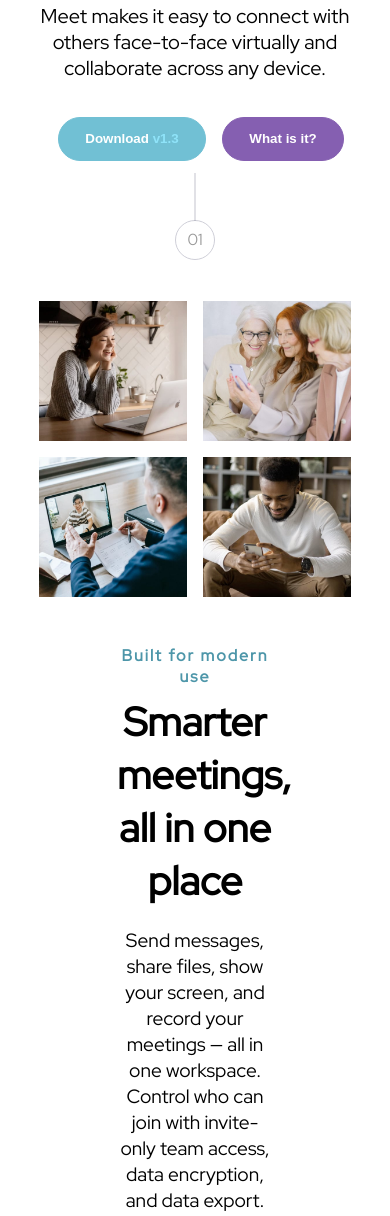
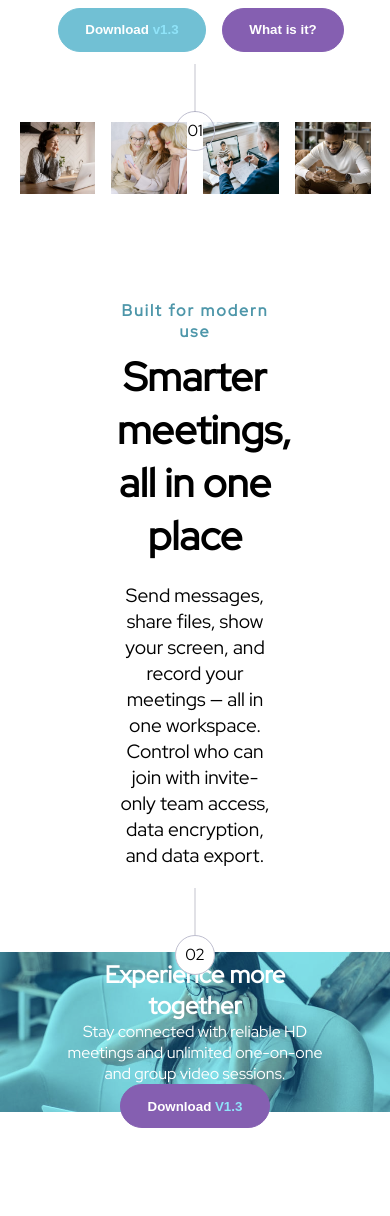
Before and after one commit to phwnganh/mentor-meeting-landing-page, a plain HTML site: page index.html in a window 390 px wide. Shown: the part 576-1792 px from the top of the page. After the commit the page ends 1704 px from the top, so only its background shows below. Drawn offline with Linux system fonts and the light colour scheme.

Commit message:
fix: spacing between vertical line and footer

```diff
--- a/style.css
+++ b/style.css
@@ -46,14 +46,18 @@ header {
 .line-1 .circle-line,
 .line-2 .circle-line {
   border-radius: 50%;
-  border: 1px solid #87879d;
+  border: 1px solid #bebecf;
   display: flex;
   justify-content: center;
   align-items: center;
   margin-top: -1px;
   width: 40px;
   height: 40px;
-  opacity: 40%;
+}
+
+.line-2 .circle-line{
+  background-color: white;
+  z-index: 10;
 }
 
 .banner-left {
@@ -168,7 +172,7 @@ footer {
   justify-content: space-evenly;
   align-items: center;
   height: 10rem;
-  margin-top: 6em;
+  margin-top: 4em;
 }
 
 footer .footer-feature-1 {
@@ -214,35 +218,45 @@ footer .download .download-btn {
     width: 100%;
   }
 
-  .gallery{
+  .banner-center h1 {
+    font-size: 48px;
+  }
+
+
+
+  .gallery {
     margin-top: 8em;
   }
 
-  .gallery-grid {
+  /* .gallery-grid {
     grid-template-columns: repeat(2, auto) !important;
+  } */
+
+  .gallery {
+    margin: 15% 5%;
   }
-
-  footer{
+  footer {
     flex-direction: column;
     justify-content: center;
     align-items: center;
     text-align: center;
     padding: 1em 4em;
-    background-image: url('assets/tablet/image-footer.jpg'), linear-gradient(#4d96a9, #4d96a9);
+    background-image: url("assets/tablet/image-footer.jpg"),
+      linear-gradient(#4d96a9, #4d96a9);
   }
 
-  footer .footer-feature-1{
+  footer .footer-feature-1 {
     flex-basis: 33.33%;
     font-size: 1.5rem;
     padding-top: 1em;
   }
 
-  footer .footer-feature-2{
+  footer .footer-feature-2 {
     flex-basis: 33.33%;
     font-size: 1rem;
   }
 
-  footer .download{
+  footer .download {
     flex-basis: 33.33%;
   }
 }
```
